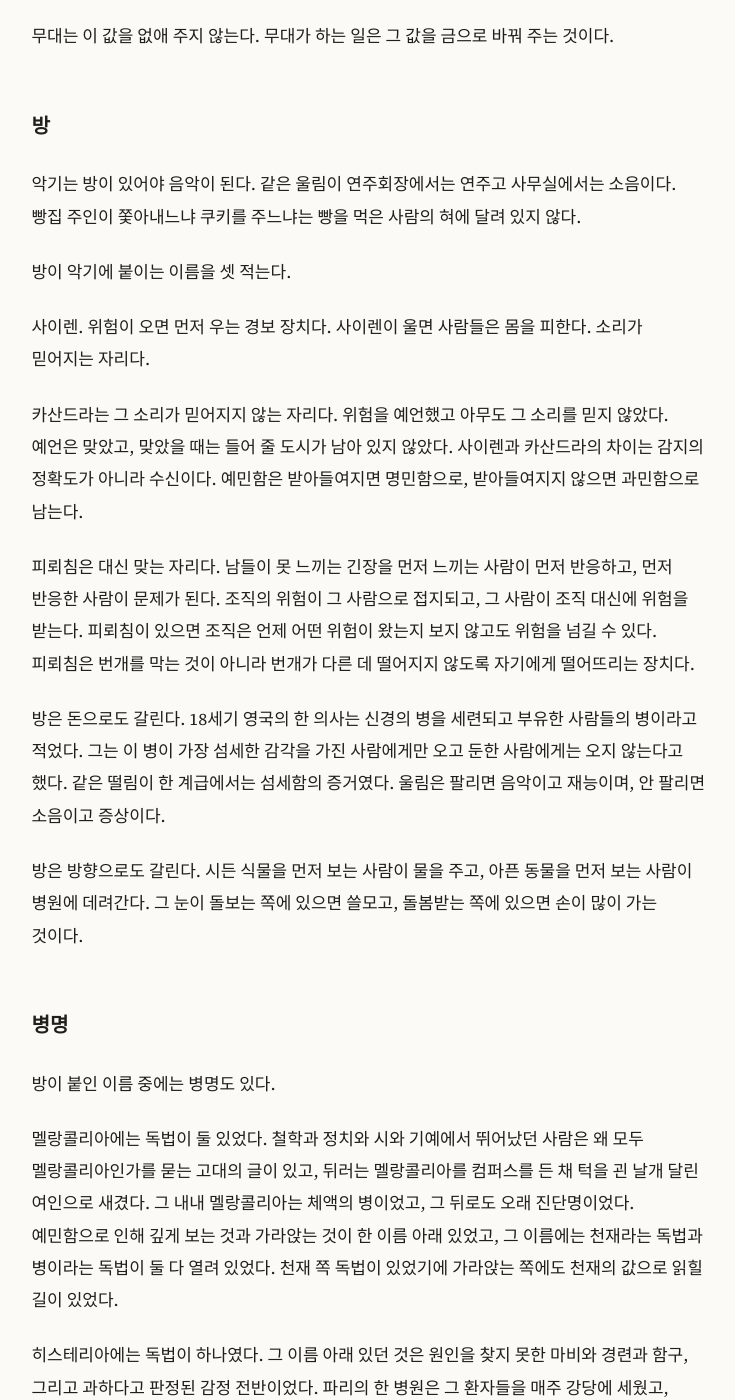
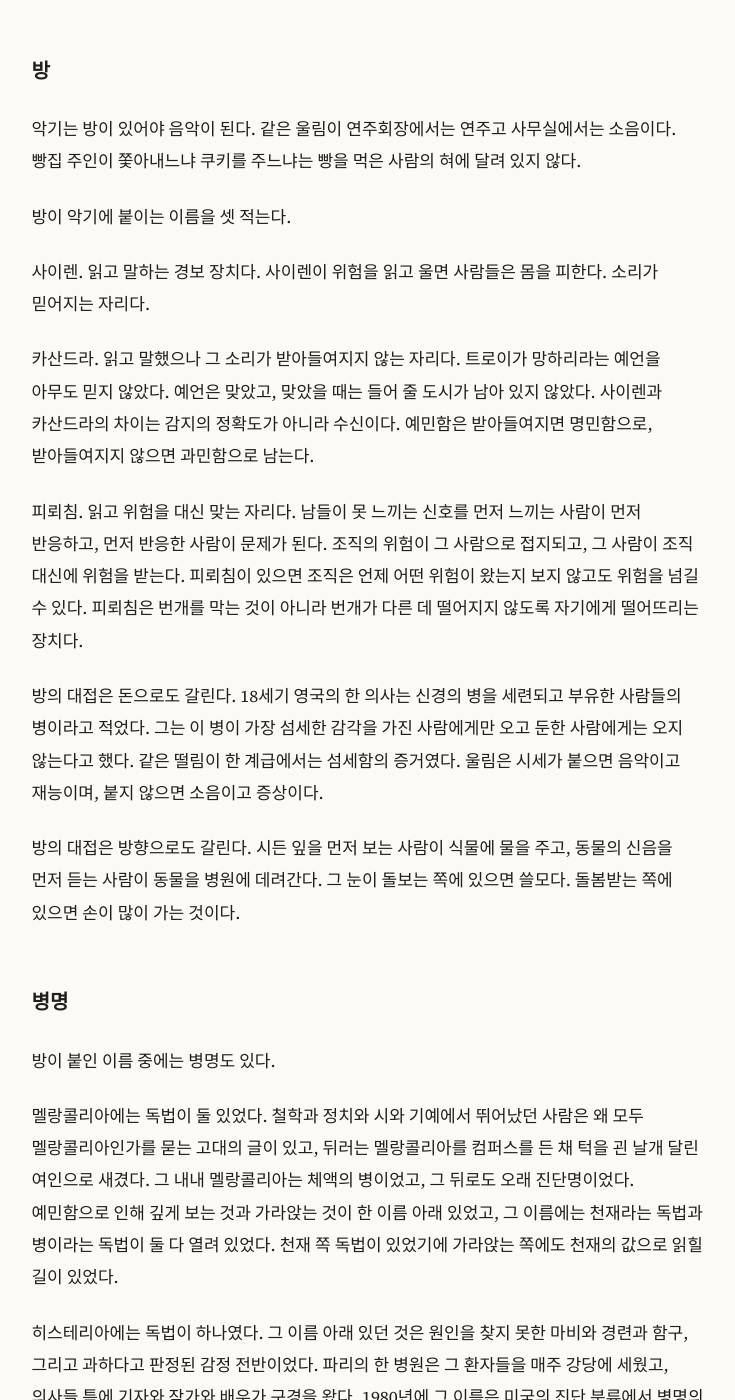
Before and after one commit to nonasking/essays, a Jekyll site: the page built from sensitivity/index.md, in a window 1280 px wide and 1400 px high, scrolled down 2929 px. Shown: the whole window, without its empty margins (271-1006 px from the left). Built offline with Jekyll 4.4.1, drawn with Linux system fonts in a browser that asks for light colours; some of the changed text lies outside the part shown.

Commit message:
Sensitivity: three names share 'reads' (siren, Cassandra, lightning rod), wording in the room section, drop the scope sentence
Co-Authored-By: Claude Fable 5.2 <noreply@anthropic.com>
Claude-Session: https://claude.ai/code/session_01BTGLPJ1snj3YMREbmcWepv

```diff
--- a/sensitivity/index.md
+++ b/sensitivity/index.md
@@ -11,9 +11,9 @@ description: 손끝만 스쳐도 우는 악기에 대하여. 한 성질에서
 
 <small>*작성 과정에 AI를 깊이 활용한 글입니다. 정확히 어떻게였는지는 글 끝에 밝혀 두었습니다.*</small>
 
-예민한 사람이 빵을 먹는다. 빵의 향과 식감과 모양을 느낀다. '버터가 어제와 다르다. 발효가 평소보다 덜 됐다. 모양은 어제 것보다 정교하다.' 그 풍부한 감각과 해석을 즐길 수 있다. 그 세세한 감각과 해석이 피곤할 수 있다. 즐거움도 피로도 같은 빵에서 온다. 둘 다 고르기 전에 온다. 고를 수 있는 것은 온 다음이다. 어느 쪽에 더 머물지, 말할지 삼킬지. 빵집에서 그 해석을 말하면 예민 떤다고 쫓겨날 수도 있다. 평해 줘서 고맙다고 쿠키를 하나 받을 수도 있다. 말할지는 고를 수 있다. 빵집 주인의 반응은 고를 수 없다.
+예민한 사람이 빵을 먹는다. 빵의 향과 식감과 모양을 느낀다. '버터가 어제와 다르다. 발효가 평소보다 덜 됐다. 모양은 어제 것보다 정교하다.' 그 풍부한 감각과 해석을 즐길 수 있다. 그 세세한 감각과 해석이 피곤할 수 있다. 즐거움도 피로도 같은 빵에서 온다. 둘 다 고르기 전에 온다. 고를 수 있는 것은 온 다음이다. 어느 쪽에 더 머물지, 말할지 삼킬지. 빵집에서 떠올린 걸 말하면 예민 떤다고 쫓겨날 수도 있다. 말해 줘서 고맙다고 쿠키를 하나 받을 수도 있다. 말할지는 고를 수 있다. 빵집 주인의 반응은 고를 수 없다.
 
-둔감한 사람이 빵을 먹는다. '빵이다.' 빵집을 나간다.
+둔감한 사람이 빵을 먹는다. '빵이다.' 빵집을 나선다.
 
 ## 아기의 감각
 
@@ -51,8 +51,6 @@ description: 손끝만 스쳐도 우는 악기에 대하여. 한 성질에서
 
 조용하게 하는 길이 하나 더 있다. 줄을 풀면 바람에 울지 않는다. 그러나 줄을 풀어도 바람은 분다. 풀린 줄은 바람에 울지 않는 것이 아니라 음 없이 떤다. 떨림은 사라지지 않고 소리와 음만 사라진다. 그리고 풀린 줄은 손끝에도 음을 내지 않는다. 울림이 없기에 어떤 손끝에서도 어떤 음도 낼 수 없다.
 
-모든 예민함이 이렇게 오는지는 모른다. 이렇게 오는 예민함이 있다.
-
 ## 감각
 
 흰 벽을 두고 깨끗하냐고 묻는다. 아흔아홉이 그렇다고 하고 한 사람이 저기 티가 있다고 한다. 예민함은 작은 티를 먼저 본다. 상한 냄새를 먼저 맡는다. 시든 잎과 아픈 짐승의 징후를 먼저 읽는다.
@@ -75,15 +73,15 @@ description: 손끝만 스쳐도 우는 악기에 대하여. 한 성질에서
 
 방이 악기에 붙이는 이름을 셋 적는다.
 
-사이렌. 위험이 오면 먼저 우는 경보 장치다. 사이렌이 울면 사람들은 몸을 피한다. 소리가 믿어지는 자리다.
+사이렌. 읽고 말하는 경보 장치다. 사이렌이 위험을 읽고 울면 사람들은 몸을 피한다. 소리가 믿어지는 자리다.
 
-카산드라는 그 소리가 믿어지지 않는 자리다. 위험을 예언했고 아무도 그 소리를 믿지 않았다. 예언은 맞았고, 맞았을 때는 들어 줄 도시가 남아 있지 않았다. 사이렌과 카산드라의 차이는 감지의 정확도가 아니라 수신이다. 예민함은 받아들여지면 명민함으로, 받아들여지지 않으면 과민함으로 남는다.
+카산드라. 읽고 말했으나 그 소리가 받아들여지지 않는 자리다. 트로이가 망하리라는 예언을 아무도 믿지 않았다. 예언은 맞았고, 맞았을 때는 들어 줄 도시가 남아 있지 않았다. 사이렌과 카산드라의 차이는 감지의 정확도가 아니라 수신이다. 예민함은 받아들여지면 명민함으로, 받아들여지지 않으면 과민함으로 남는다.
 
-피뢰침은 대신 맞는 자리다. 남들이 못 느끼는 긴장을 먼저 느끼는 사람이 먼저 반응하고, 먼저 반응한 사람이 문제가 된다. 조직의 위험이 그 사람으로 접지되고, 그 사람이 조직 대신에 위험을 받는다. 피뢰침이 있으면 조직은 언제 어떤 위험이 왔는지 보지 않고도 위험을 넘길 수 있다. 피뢰침은 번개를 막는 것이 아니라 번개가 다른 데 떨어지지 않도록 자기에게 떨어뜨리는 장치다.
+피뢰침. 읽고 위험을 대신 맞는 자리다. 남들이 못 느끼는 신호를 먼저 느끼는 사람이 먼저 반응하고, 먼저 반응한 사람이 문제가 된다. 조직의 위험이 그 사람으로 접지되고, 그 사람이 조직 대신에 위험을 받는다. 피뢰침이 있으면 조직은 언제 어떤 위험이 왔는지 보지 않고도 위험을 넘길 수 있다. 피뢰침은 번개를 막는 것이 아니라 번개가 다른 데 떨어지지 않도록 자기에게 떨어뜨리는 장치다.
 
-방은 돈으로도 갈린다. 18세기 영국의 한 의사는 신경의 병을 세련되고 부유한 사람들의 병이라고 적었다. 그는 이 병이 가장 섬세한 감각을 가진 사람에게만 오고 둔한 사람에게는 오지 않는다고 했다. 같은 떨림이 한 계급에서는 섬세함의 증거였다. 울림은 팔리면 음악이고 재능이며, 안 팔리면 소음이고 증상이다.
+방의 대접은 돈으로도 갈린다. 18세기 영국의 한 의사는 신경의 병을 세련되고 부유한 사람들의 병이라고 적었다. 그는 이 병이 가장 섬세한 감각을 가진 사람에게만 오고 둔한 사람에게는 오지 않는다고 했다. 같은 떨림이 한 계급에서는 섬세함의 증거였다. 울림은 시세가 붙으면 음악이고 재능이며, 붙지 않으면 소음이고 증상이다.
 
-방은 방향으로도 갈린다. 시든 식물을 먼저 보는 사람이 물을 주고, 아픈 동물을 먼저 보는 사람이 병원에 데려간다. 그 눈이 돌보는 쪽에 있으면 쓸모고, 돌봄받는 쪽에 있으면 손이 많이 가는 것이다.
+방의 대접은 방향으로도 갈린다. 시든 잎을 먼저 보는 사람이 식물에 물을 주고, 동물의 신음을 먼저 듣는 사람이 동물을 병원에 데려간다. 그 눈이 돌보는 쪽에 있으면 쓸모다. 돌봄받는 쪽에 있으면 손이 많이 가는 것이다.
 
 ## 병명
 
@@ -119,7 +117,7 @@ description: 손끝만 스쳐도 우는 악기에 대하여. 한 성질에서
 
 르나르의 『홍당무』 첫 장에서 밤에 닭장 문을 닫으러 갈 사람이 필요하다. 형은 닭 돌보러 온 게 아니라고 하고, 누나는 무섭다고 한다. 어머니가 홍당무를 시킨다. 홍당무도 무섭다고 말한다. 다 큰 애가 무슨 소리냐고 어머니가 받고, 형과 누나가 거든다. 쟤는 겁나는 게 없잖아. 홍당무는 떨면서 마당을 건너 문을 닫고 돌아온다. 어머니가 말한다. 앞으로 매일 저녁 네가 닫아라. 무섭다고 말한 아이가 겁 없는 아이로 적힌다. 아이의 말을 듣고도, 집이 편해지는 쪽으로 붙인 이름이다.
 
-예민하다는 이름도 자주 그렇게 붙는다. 집이 내야 했던 값이 아이의 이름이 되고, 참호가 내야 했던 값이 군인의 이름이 되고, 조직이 내야 했던 긴장이 피뢰침의 이름이 된다. 값은 참이고, 그 값을 사람의 결함으로 적는 것은 관측이 아니라 배정이다.
+예민하다는 이름도 자주 그렇게 붙는다. 집이 내야 했던 값이 아이의 이름이 되고, 참호가 내야 했던 값이 군인의 이름이 되고, 조직이 내야 했던 긴장이 피뢰침의 이름이 된다. 값은 실재하고, 그 값을 사람의 결함으로 적는 것은 관측이 아니라 배정이다.
 
 악기로 돌아온다. 손끝만 스쳐도 우는 악기는 다루기 까다롭고, 자주 조율해야 하고, 아무 방에나 둘 수 없다. 판을 두껍게 하면 다루기 편하고 뭉툭한 소리가 난다. 줄을 풀면 조용하고 아무 소리도 나지 않는다. 손끝에 우는 악기와 판이 두꺼운 악기 사이에 우열은 없다. 악기는 제가 어떤 악기일지도 놓일 방도 고르지 못한다. 사람은 걸을 수 있다.
 
```
